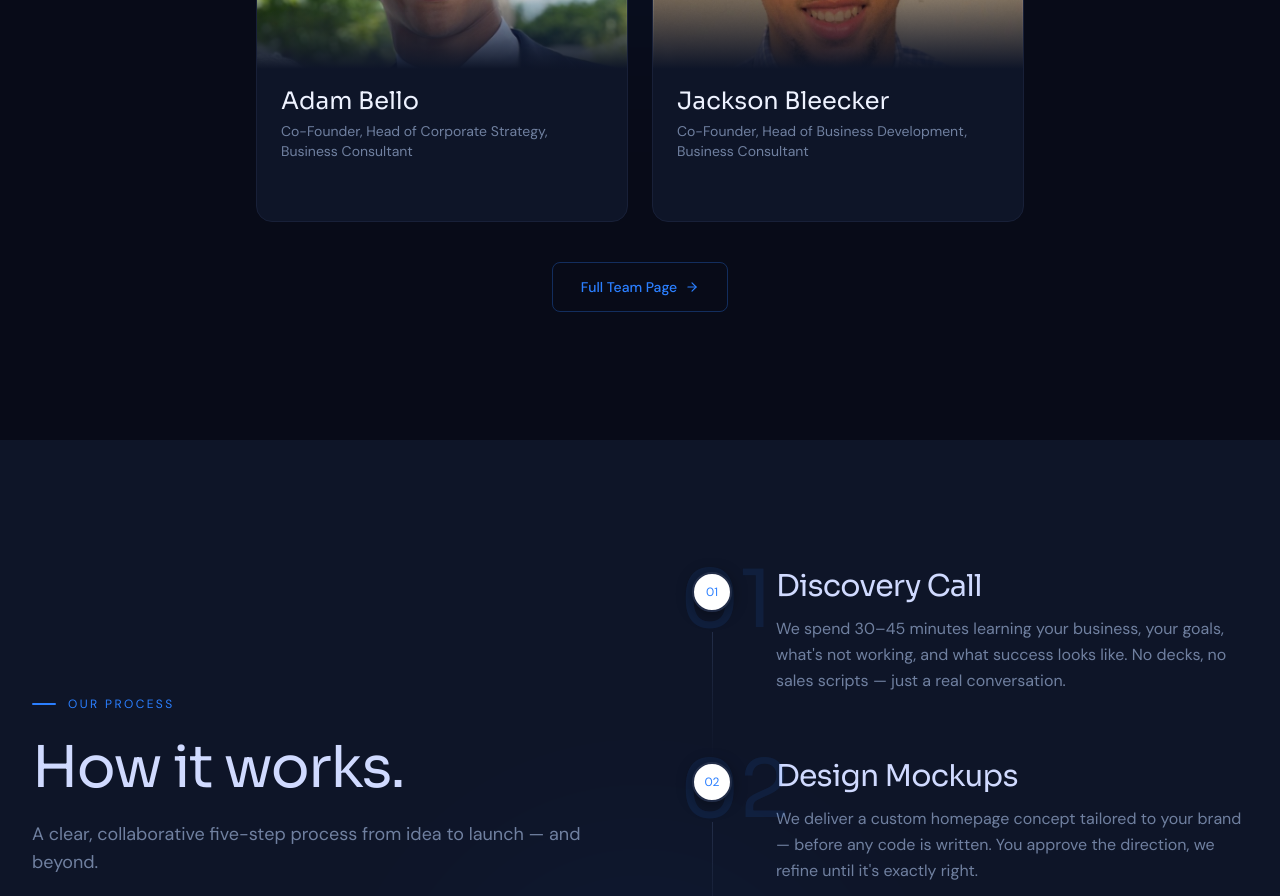
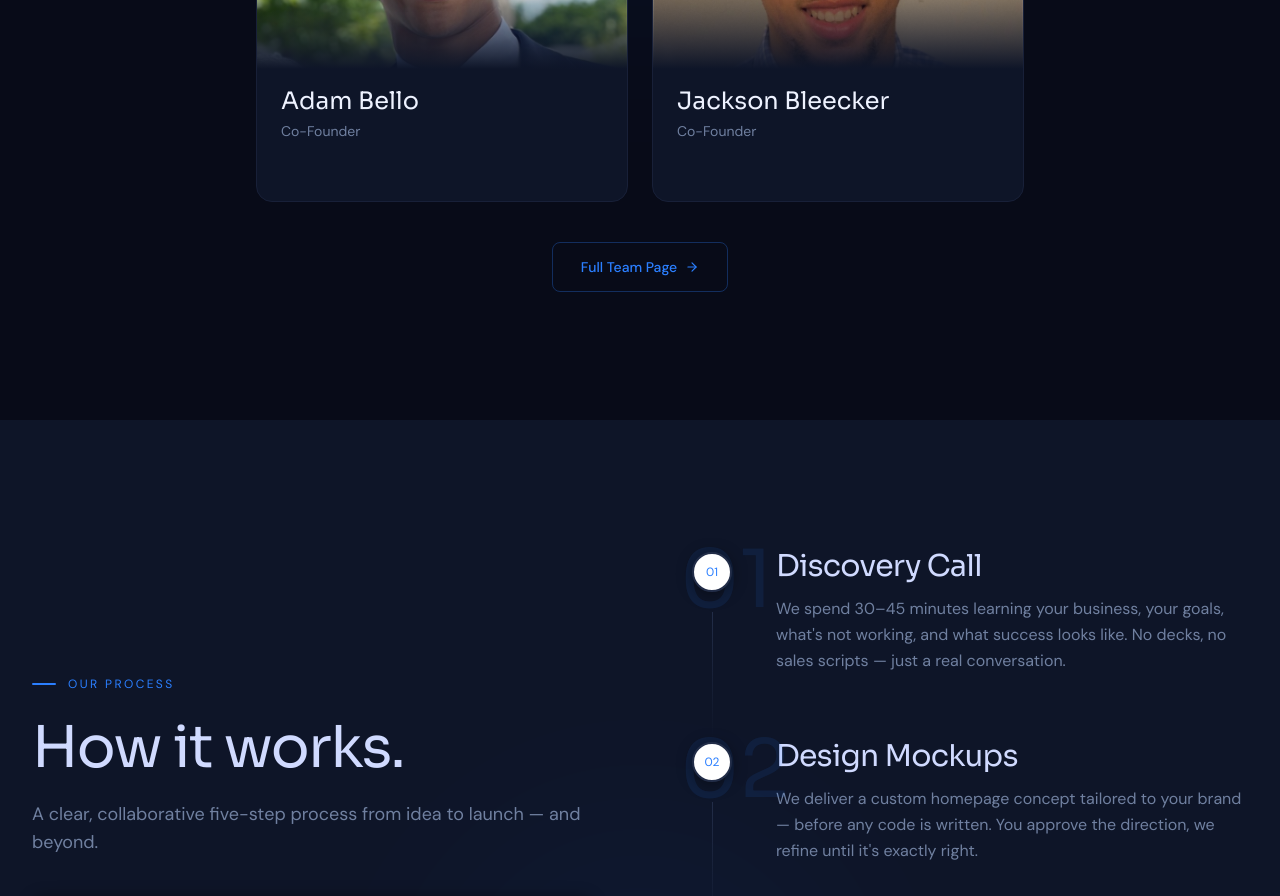
Before and after one commit to anchordigitalco/anchordigitalco.com, a Next.js app: page / in a window 1280 px wide. Shown: the part 2320-3216 px from the top of the page. Built offline with nearby package versions, Linux system fonts and the light colour scheme.

Commit message:
Simplify founder titles to Co-Founder

```diff
--- a/app/page.tsx
+++ b/app/page.tsx
@@ -16,7 +16,7 @@ export const metadata: Metadata = {
 const founders = [
   {
     name: 'Adam Bello',
-    title: 'Co-Founder, Head of Corporate Strategy, Business Consultant',
+    title: 'Co-Founder',
     initials: 'AB',
     image: '/adam-bello.jpg',
     gradientFrom: '#0D1B4A',
@@ -24,7 +24,7 @@ const founders = [
   },
   {
     name: 'Jackson Bleecker',
-    title: 'Co-Founder, Head of Business Development, Business Consultant',
+    title: 'Co-Founder',
     initials: 'JB',
     image: '/jackson-bleecker.jpeg',
     gradientFrom: '#0A1A30',
--- a/app/team/page.tsx
+++ b/app/team/page.tsx
@@ -12,7 +12,7 @@ export const metadata: Metadata = {
 const founders = [
   {
     name: 'Adam Bello',
-    title: 'Co-Founder, Head of Corporate Strategy, Business Consultant',
+    title: 'Co-Founder',
     initials: 'AB',
     bio: 'Adam Evans Bello is the Co-Founder of Bello Bleecker Digital Consulting. A native New Yorker, his diverse background across corporate, athletic, and international environments shapes his approach to brand differentiation and business growth. Adam is currently an undergraduate student-athlete at Bowdoin College, pursuing a B.A. in Government and Legal Studies with a minor in Economics while playing point guard on the Men\'s Basketball team. Nationally recognized for his business acumen, he is a Management Leadership for Tomorrow (MLT) Career Prep Fellow on the Consulting Track and an alumnus of the Black Venture Capital Consortium (BVCC). His professional footprint bridges finance, strategy, and operations — from building multi-million dollar revenue projection models for pre-launch startups, to conducting due diligence for early-stage VC investments, to leading cross-functional project management initiatives in Accra, Ghana. He and Jackson founded Bello Bleecker to eliminate the gap between a business\'s actual value and its digital presence.',
     image: '/adam-bello.jpg' as string | null,
@@ -23,7 +23,7 @@ const founders = [
   },
   {
     name: 'Jackson Bleecker',
-    title: 'Co-Founder, Head of Business Development, Business Consultant',
+    title: 'Co-Founder',
     initials: 'JB',
     bio: 'Jackson Bleecker is the Co-Founder of Bello Bleecker Digital Consulting. A native of West Orange, New Jersey, his background spans startup strategy, global consulting, and competitive athletics — giving him a rare ability to move between analytical rigor and creative execution with equal fluency. Jackson is currently an undergraduate student-athlete at Bowdoin College, pursuing a B.A. in Government and Legal Studies with a minor in Economics while competing as a shooting guard on the Men\'s Basketball team. A NESCAC All-Academic honoree, he is a Management Leadership for Tomorrow (MLT) Career Prep Fellow on the Consulting Track, and the Founder and President of the Bowdoin AI Impact Club, one of the fastest-growing student organizations at the college. His professional experience bridges strategy, technology, and market intelligence — from driving growth strategy at Ballers, an AI-powered sports analytics startup, to interning at RILA Global Consulting, a premier consumer intelligence firm trusted by Fortune 500 companies. He co-founded Bello Bleecker on a simple conviction: small businesses deserve a digital presence that actually reflects their value.',
     image: '/jackson-bleecker.jpeg' as string | null,
```
